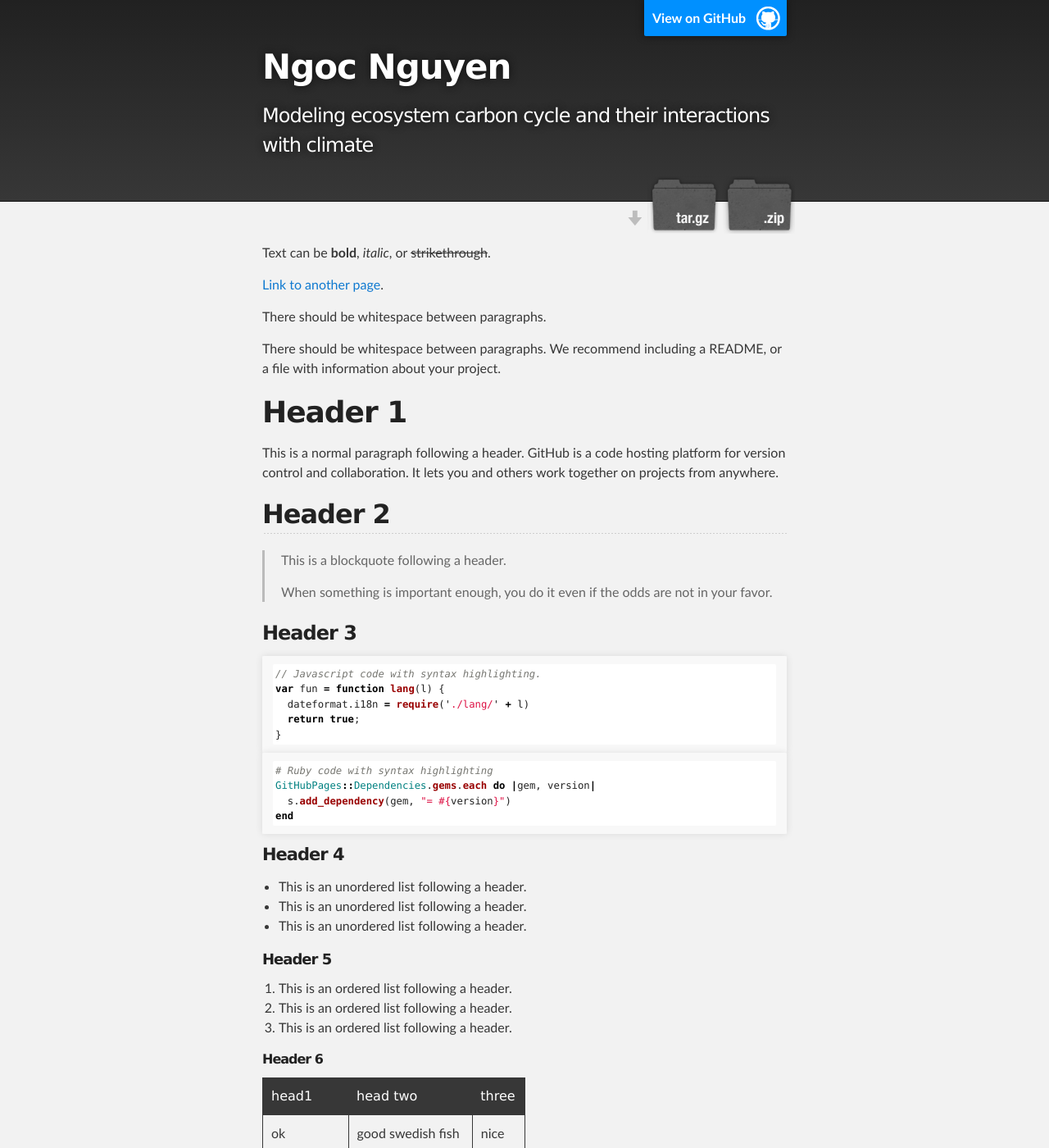
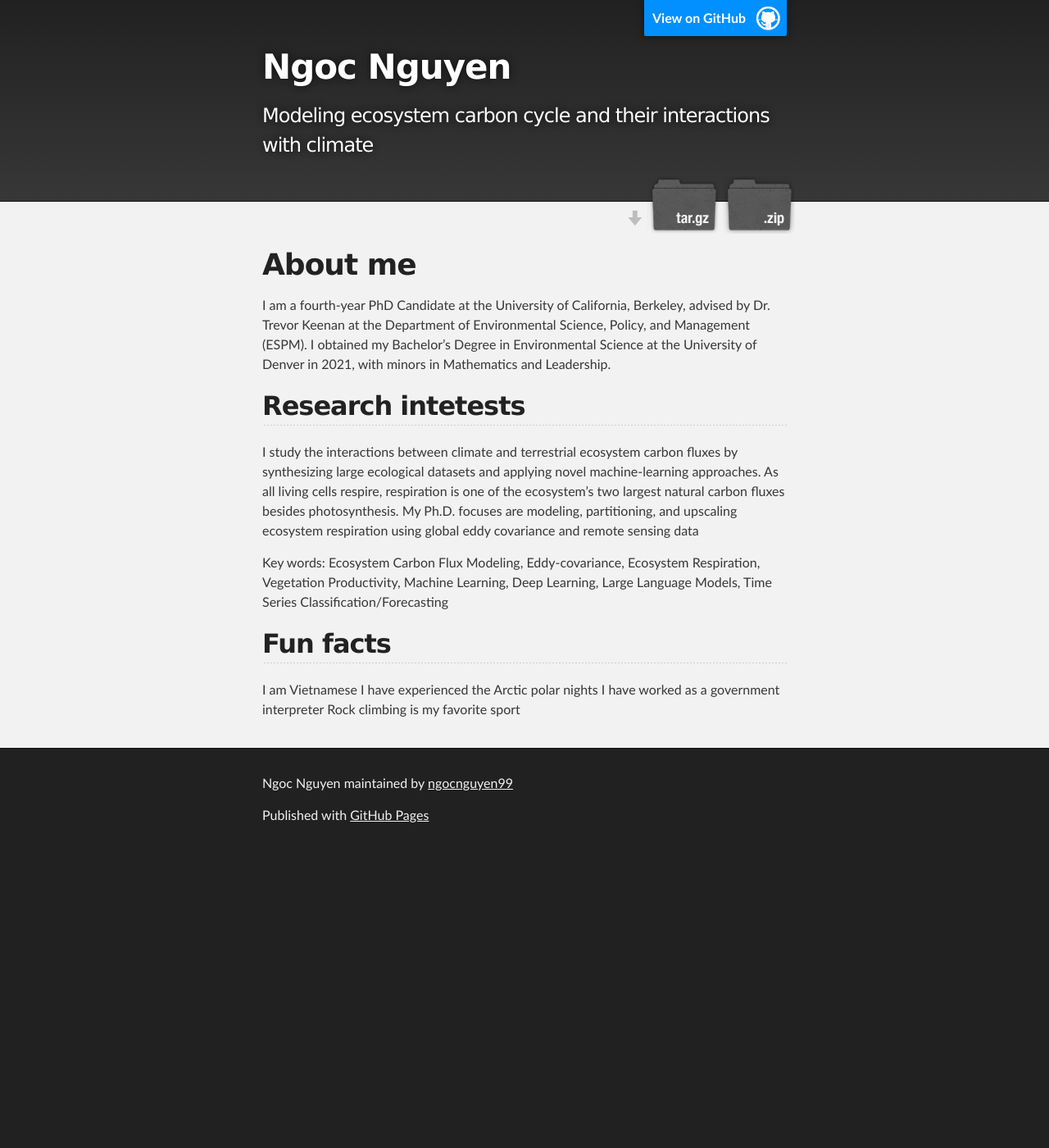
Before and after one commit to ngocnguyen99/marshmallow_do_science, a Jekyll site: the page built from index.md, in a window 1280 px wide and 1400 px high. Shown: the whole window at 82% size. Built offline with Jekyll 4.4.1, drawn with Linux system fonts in a browser that asks for light colours; our own code applies the rules of GitHub Pages for plain Markdown files; some of the changed text lies outside the part shown.

Commit message:
Update index.md

````diff
--- a/index.md
+++ b/index.md
@@ -2,122 +2,16 @@
 layout: default
 ---
 
-Text can be **bold**, _italic_, or ~~strikethrough~~.
+# About me
+I am a fourth-year PhD Candidate at the University of California, Berkeley, advised by Dr. Trevor Keenan at the Department of Environmental Science, Policy, and Management (ESPM). I  obtained my Bachelor's Degree in Environmental Science at the University of Denver in 2021, with minors in Mathematics and Leadership.
 
-[Link to another page](./another-page.html).
+## Research intetests
+I study the interactions between climate and terrestrial ecosystem carbon fluxes by synthesizing large ecological datasets and applying novel machine-learning approaches. As all living cells respire, respiration is one of the ecosystem's two largest natural carbon fluxes besides photosynthesis. My Ph.D. focuses are modeling, partitioning, and upscaling ecosystem respiration using global eddy covariance and remote sensing data
 
-There should be whitespace between paragraphs.
+Key words: Ecosystem Carbon Flux Modeling, Eddy-covariance, Ecosystem Respiration, Vegetation Productivity, Machine Learning, Deep Learning, Large Language Models, Time Series Classification/Forecasting
 
-There should be whitespace between paragraphs. We recommend including a README, or a file with information about your project.
-
-# Header 1
-
-This is a normal paragraph following a header. GitHub is a code hosting platform for version control and collaboration. It lets you and others work together on projects from anywhere.
-
-## Header 2
-
-> This is a blockquote following a header.
->
-> When something is important enough, you do it even if the odds are not in your favor.
-
-### Header 3
-
-```js
-// Javascript code with syntax highlighting.
-var fun = function lang(l) {
-  dateformat.i18n = require('./lang/' + l)
-  return true;
-}
-```
-
-```ruby
-# Ruby code with syntax highlighting
-GitHubPages::Dependencies.gems.each do |gem, version|
-  s.add_dependency(gem, "= #{version}")
-end
-```
-
-#### Header 4
-
-*   This is an unordered list following a header.
-*   This is an unordered list following a header.
-*   This is an unordered list following a header.
-
-##### Header 5
-
-1.  This is an ordered list following a header.
-2.  This is an ordered list following a header.
-3.  This is an ordered list following a header.
-
-###### Header 6
-
-| head1        | head two          | three |
-|:-------------|:------------------|:------|
-| ok           | good swedish fish | nice  |
-| out of stock | good and plenty   | nice  |
-| ok           | good `oreos`      | hmm   |
-| ok           | good `zoute` drop | yumm  |
-
-### There's a horizontal rule below this.
-
-* * *
-
-### Here is an unordered list:
-
-*   Item foo
-*   Item bar
-*   Item baz
-*   Item zip
-
-### And an ordered list:
-
-1.  Item one
-1.  Item two
-1.  Item three
-1.  Item four
-
-### And a nested list:
-
-- level 1 item
-  - level 2 item
-  - level 2 item
-    - level 3 item
-    - level 3 item
-- level 1 item
-  - level 2 item
-  - level 2 item
-  - level 2 item
-- level 1 item
-  - level 2 item
-  - level 2 item
-- level 1 item
-
-### Small image
-
-![Octocat](https://github.githubassets.com/images/icons/emoji/octocat.png)
-
-### Large image
-
-![Branching](https://guides.github.com/activities/hello-world/branching.png)
-
-
-### Definition lists can be used with HTML syntax.
-
-<dl>
-<dt>Name</dt>
-<dd>Godzilla</dd>
-<dt>Born</dt>
-<dd>1952</dd>
-<dt>Birthplace</dt>
-<dd>Japan</dd>
-<dt>Color</dt>
-<dd>Green</dd>
-</dl>
-
-```
-Long, single-line code blocks should not wrap. They should horizontally scroll if they are too long. This line should be long enough to demonstrate this.
-```
-
-```
-The final element.
-```
+## Fun facts
+I am Vietnamese
+I have experienced the Arctic polar nights
+I have worked as a government interpreter
+Rock climbing is my favorite sport
````
